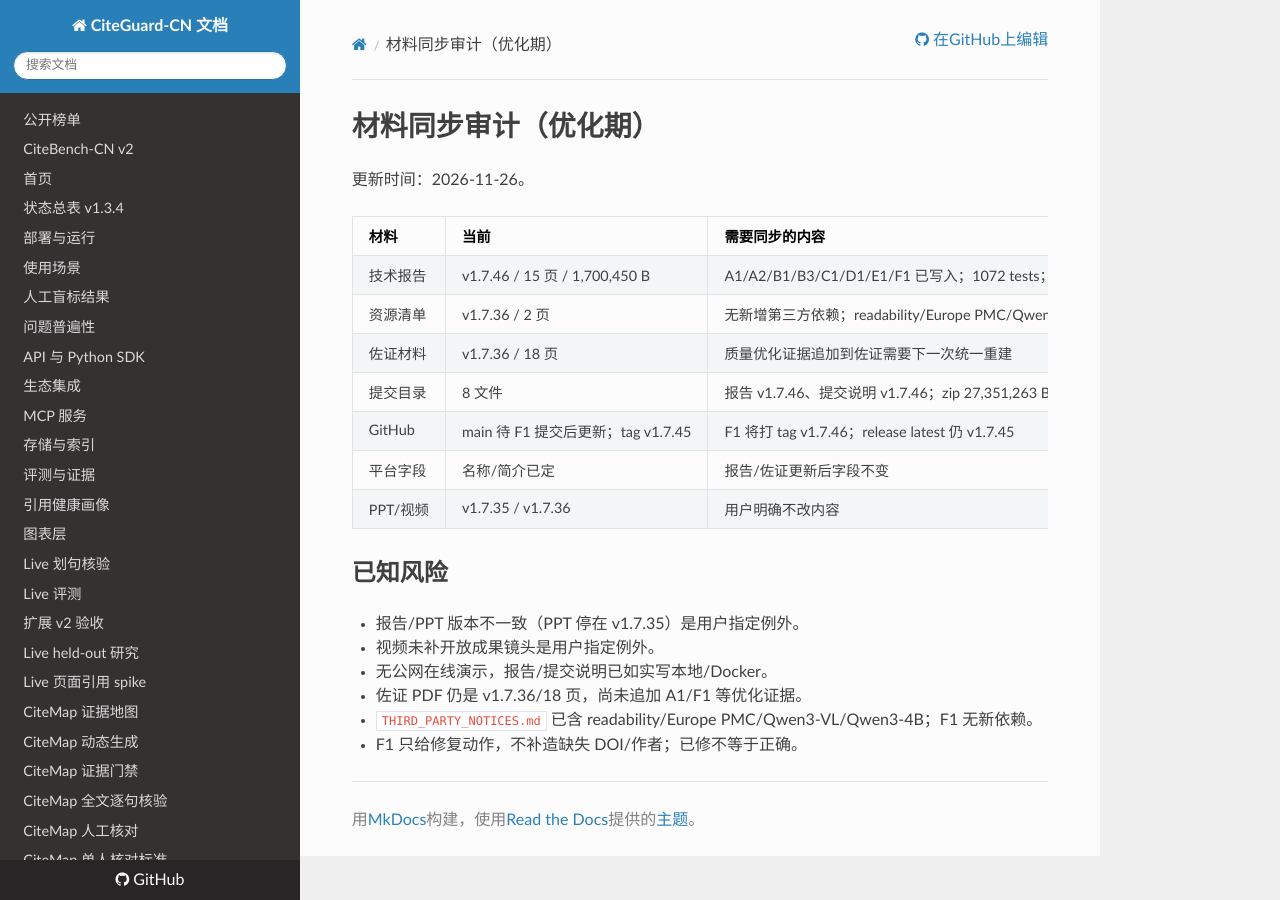
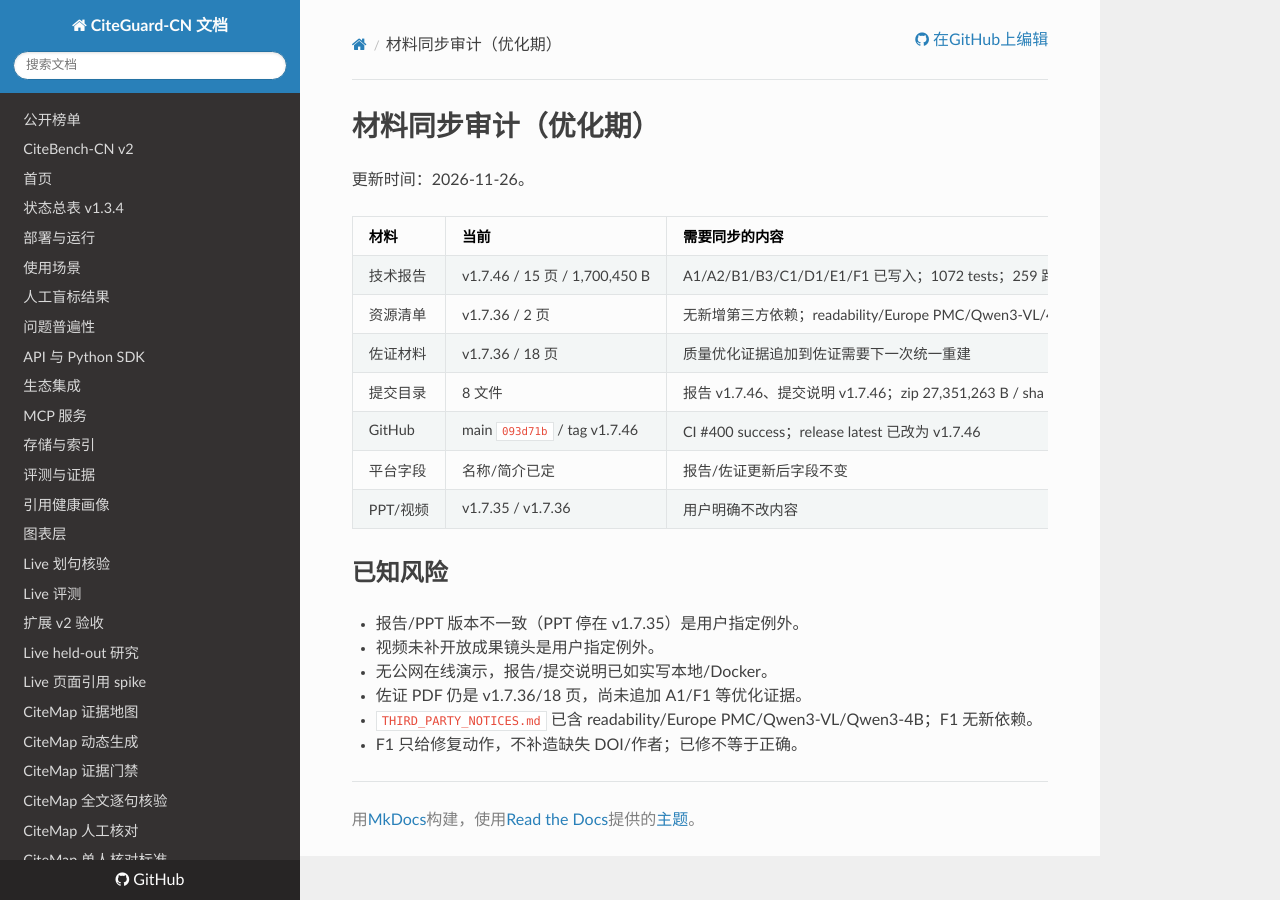
Before and after one commit to kkk431/citeguard-cn, an MkDocs documentation site: the page built from docs/materials_audit.md, in a window 1280 px wide. Built offline with MkDocs 1.6.1, drawn with Linux system fonts in a browser that asks for light colours; nearby versions of some CDN libraries.

Commit message:
docs: record F1 release, tag and materials state

```diff
--- a/docs/materials_audit.md
+++ b/docs/materials_audit.md
@@ -8,7 +8,7 @@
 | 资源清单 | v1.7.36 / 2 页 | 无新增第三方依赖；readability/Europe PMC/Qwen3-VL/4B 已在册 | 可保持 |
 | 佐证材料 | v1.7.36 / 18 页 | 质量优化证据追加到佐证需要下一次统一重建 | 后续阶段更新 |
 | 提交目录 | 8 文件 | 报告 v1.7.46、提交说明 v1.7.46；zip 27,351,263 B / sha `d3342904dbf369a6c6e054b8a3fa351d8713ad6807099cabf0a57f3071b1ad35` | 已更新 |
-| GitHub | main 待 F1 提交后更新；tag v1.7.45 | F1 将打 tag v1.7.46；release latest 仍 v1.7.45 | 待提交 |
+| GitHub | main `093d71b` / tag v1.7.46 | CI #400 success；release latest 已改为 v1.7.46 | 已更新 |
 | 平台字段 | 名称/简介已定 | 报告/佐证更新后字段不变 | 待确认 |
 | PPT/视频 | v1.7.35 / v1.7.36 | 用户明确不改内容 | 保持 |
 
```
